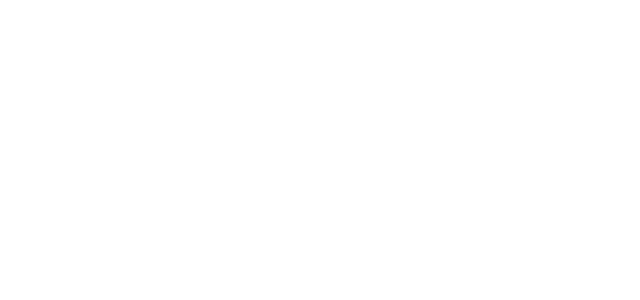
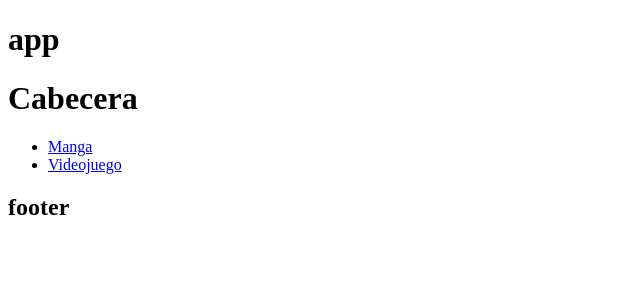
Before and after one commit to DanielRM99/Proyecto-Final, a React (Vite) app in the folder proyecto-final/: page / in a window 1280 px wide. Shown: the top 300 px of the page, without its empty margins (0-640 px from the left). Built offline with nearby package versions, Linux system fonts and the light colour scheme.

Commit message:
Crear componentes de header y footer

```diff
--- a/proyecto-final/src/App.jsx
+++ b/proyecto-final/src/App.jsx
@@ -1,13 +1,16 @@
-import { Outlet } from "react-router-dom"
+import { Outlet } from "react-router-dom";
+import Header from "./components/Header.jsx";
+import Footer from "./components/Footer.jsx";
 
 function App() {
-
-
   return (
     <>
-     <Outlet />
+      <h1>app</h1>
+      <Header />
+      <Outlet />
+      <Footer />
     </>
-  )
+  );
 }
 
-export default App
+export default App;
--- /dev/null
+++ b/proyecto-final/src/components/Footer.jsx
@@ -0,0 +1,7 @@
+function Footer(){
+    return(
+        <h2>footer</h2>
+    )
+}
+
+export default Footer
--- /dev/null
+++ b/proyecto-final/src/components/Header.jsx
@@ -0,0 +1,19 @@
+import { Link } from "react-router-dom";
+
+function Header() {
+  return (
+    <header>
+      <h1>Cabecera</h1>
+      <ul>
+        <li>
+        <Link to="Manga">Manga</Link>
+        </li>
+        <li>
+         <Link to="videojuego">Videojuego</Link>
+        </li>
+      </ul>
+    </header>
+  );
+}
+
+export default Header
--- a/proyecto-final/src/main.jsx
+++ b/proyecto-final/src/main.jsx
@@ -5,6 +5,7 @@
 import { createBrowserRouter, RouterProvider } from 'react-router-dom'
 import Manga from './pages/Manga.jsx'
 import Videojuego from './pages/Videojuego.jsx'
+
 
 const router = createBrowserRouter ([
   {
@@ -18,7 +19,7 @@
       {
         path: "videojuego",
         element: <Videojuego />
-      }
+      },
 
     ]
   }
```
Also changed, not shown: 1 other file (tests, documents, lock files or other folders).
